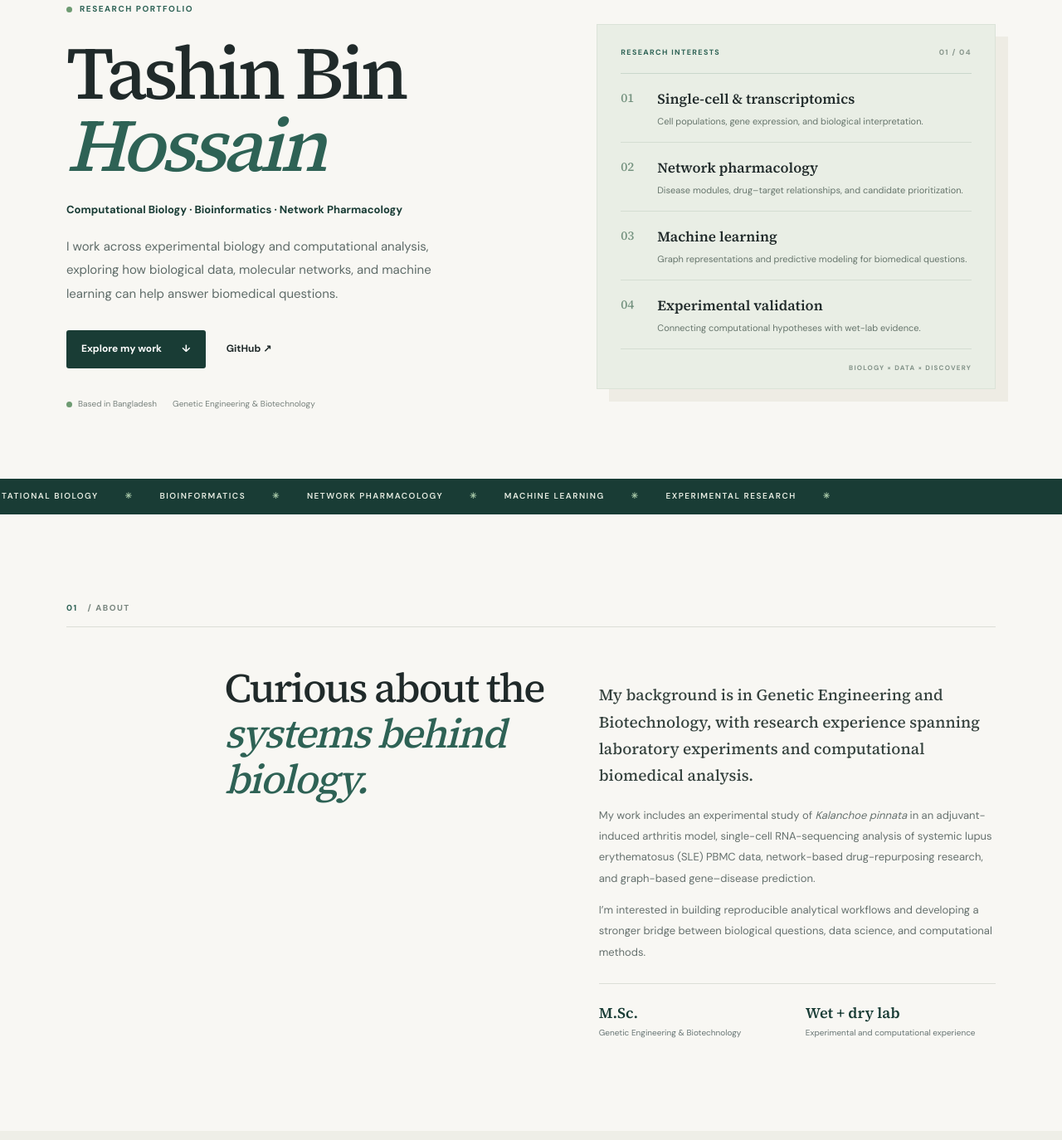
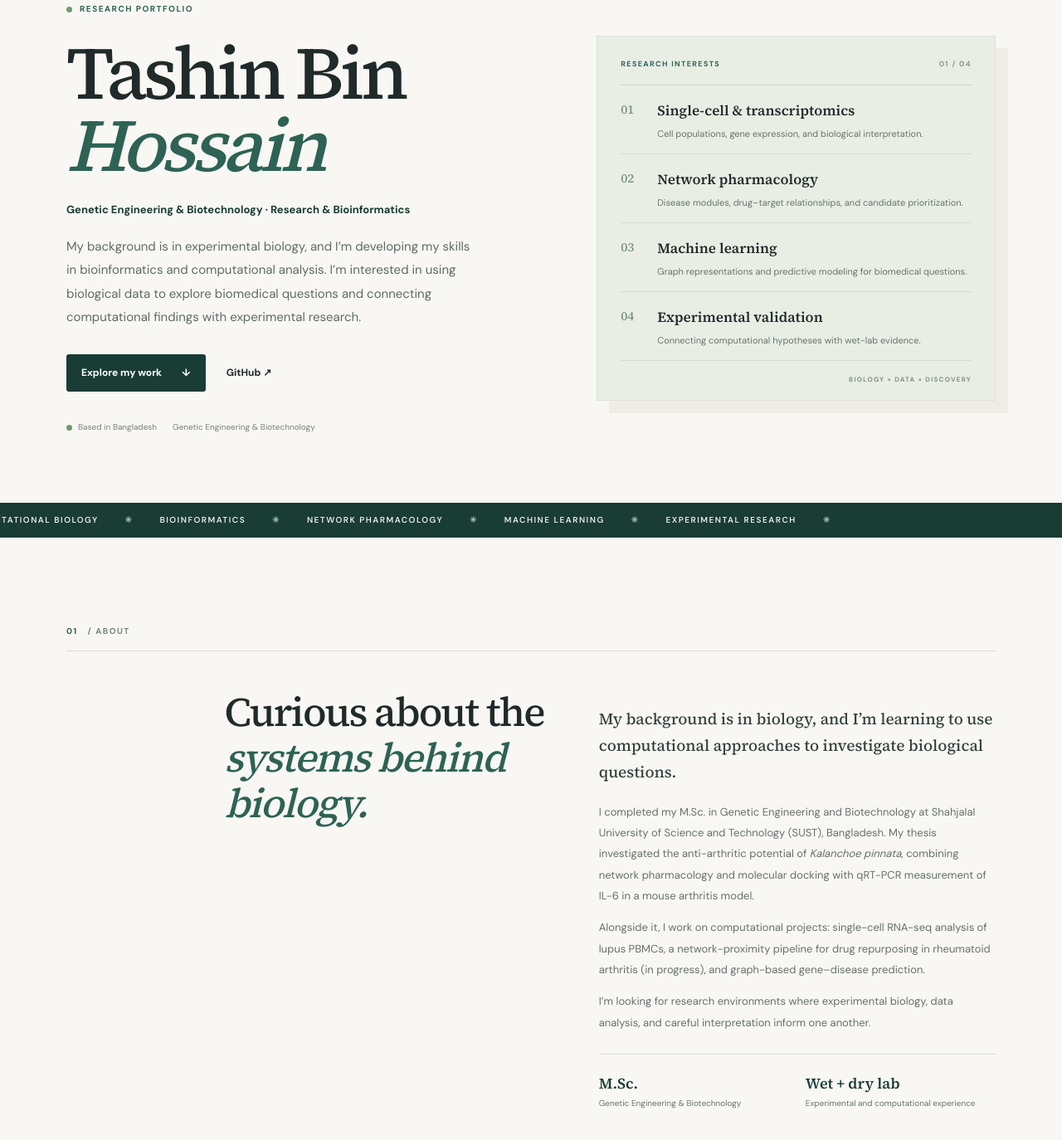
Before and after one commit to tashinbinhossain/tashinbinhossain.github.io, a plain HTML site: page index.html in a window 1280 px wide. Shown: the part 158-1532 px from the top of the page at 83% size. Drawn offline with Linux system fonts and the light colour scheme; a script that the page names is missing.

Commit message:
changes in the text

```diff
--- a/index.html
+++ b/index.html
@@ -23,8 +23,8 @@
   <div class="hero-copy">
     <p class="eyebrow"><span class="eyebrow-dot"></span> RESEARCH PORTFOLIO</p>
     <h1>Tashin Bin<br><em>Hossain</em></h1>
-    <p class="hero-role">Computational Biology · Bioinformatics · Network Pharmacology</p>
-    <p class="hero-intro">I work across experimental biology and computational analysis, exploring how biological data, molecular networks, and machine learning can help answer biomedical questions.</p>
+    <p class="hero-role">Genetic Engineering & Biotechnology · Research & Bioinformatics</p>
+    <p class="hero-intro">My background is in experimental biology, and I’m developing my skills in bioinformatics and computational analysis. I’m interested in using biological data to explore biomedical questions and connecting computational findings with experimental research.</p>
     <div class="hero-actions"><a class="button button-dark" href="#projects">Explore my work <span>↓</span></a><a class="text-link" href="https://github.com/ash7175" target="_blank" rel="noopener">GitHub ↗</a></div>
     <div class="hero-meta"><span><span class="status-dot"></span> Based in Bangladesh</span><span>Genetic Engineering & Biotechnology</span></div>
   </div>
@@ -41,9 +41,10 @@
 <section class="section wrap" id="about">
   <div class="section-label"><span>01</span> / ABOUT</div>
   <div class="section-main about-grid"><div><h2>Curious about the<br><em>systems behind biology.</em></h2></div><div class="about-copy">
-    <p class="lead">My background is in Genetic Engineering and Biotechnology, with research experience spanning laboratory experiments and computational biomedical analysis.</p>
-    <p>My work includes an experimental study of <i>Kalanchoe pinnata</i> in an adjuvant-induced arthritis model, single-cell RNA-sequencing analysis of systemic lupus erythematosus (SLE) PBMC data, network-based drug-repurposing research, and graph-based gene–disease prediction.</p>
-    <p>I’m interested in building reproducible analytical workflows and developing a stronger bridge between biological questions, data science, and computational methods.</p>
+    <p class="lead">My background is in biology, and I’m learning to use computational approaches to investigate biological questions.</p>
+    <p>I completed my M.Sc. in Genetic Engineering and Biotechnology at Shahjalal University of Science and Technology (SUST), Bangladesh. My thesis investigated the anti-arthritic potential of <i>Kalanchoe pinnata</i>, combining network pharmacology and molecular docking with qRT-PCR measurement of IL-6 in a mouse arthritis model.</p>
+    <p>Alongside it, I work on computational projects: single-cell RNA-seq analysis of lupus PBMCs, a network-proximity pipeline for drug repurposing in rheumatoid arthritis (in progress), and graph-based gene–disease prediction.</p>
+    <p>I’m looking for research environments where experimental biology, data analysis, and careful interpretation inform one another.</p>
     <div class="about-facts"><div><strong>M.Sc.</strong><span>Genetic Engineering & Biotechnology</span></div><div><strong>Wet + dry lab</strong><span>Experimental and computational experience</span></div></div>
   </div></div>
 </section>
```
